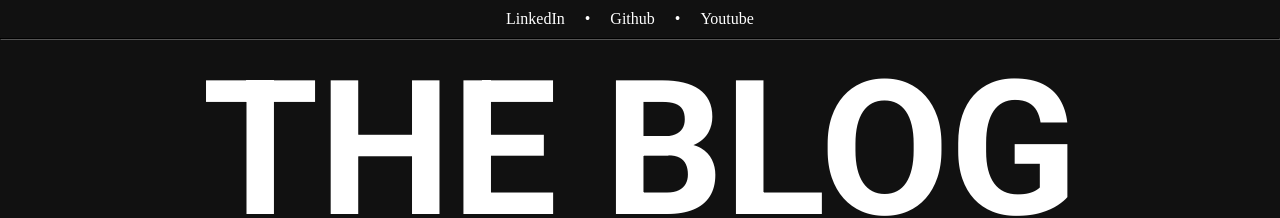
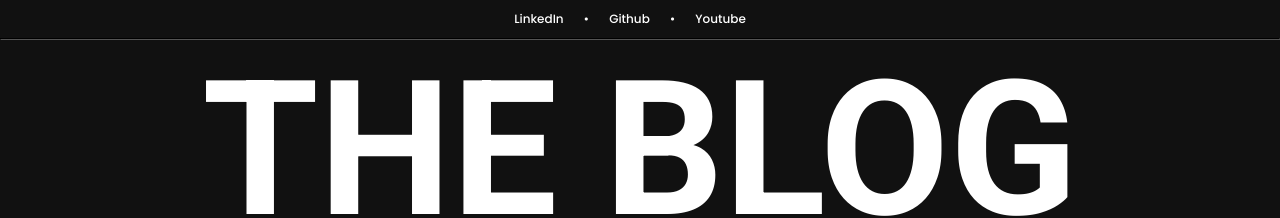
Before and after one commit to pedroluizforlan/angular-blog, an Angular app: page / in a window 1280 px wide. Shown: the top 218 px of the page. Built offline with nearby package versions, Linux system fonts and the light colour scheme.

Commit message:
Adicionando fonte ao menu-title

```diff
--- a/src/app/components/menu-bar/menu-bar.component.css
+++ b/src/app/components/menu-bar/menu-bar.component.css
@@ -1,5 +1,8 @@
 .container__menu-bar{
-
+    font-family: "Poppins", sans-serif;
+    font-weight: 500;
+    font-style: normal;
+    font-size: 12px;
 }
 
 .container__menu-bar > ul {
```
